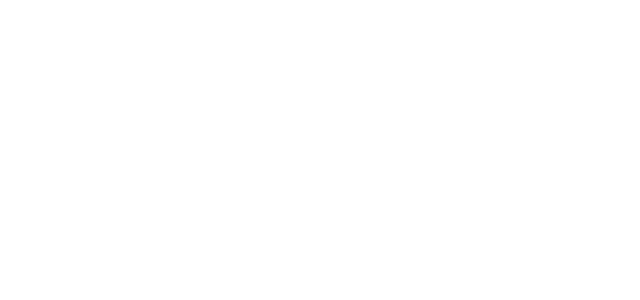
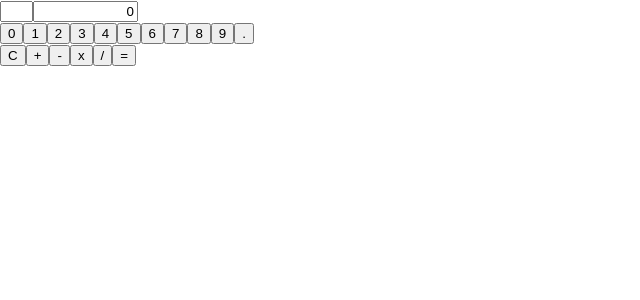
Before and after one commit to ToshihiroWatanabe/simple-calculator, a Next.js app: page / in a window 1280 px wide. Shown: the top 300 px of the page, without its empty margins (0-640 px from the left). Built offline with nearby package versions, Linux system fonts and the light colour scheme.

Commit message:
update: 数値の入力とキャンセルを実装

```diff
--- a/src/pages/index.tsx
+++ b/src/pages/index.tsx
@@ -1,8 +1,81 @@
 import type { NextPage } from "next";
-import styles from "styles/Home.module.css";
+import { Fragment, useState } from "react";
+import { BUTTONS, MAX_DIGIT } from "utils/constants";
+import InputMode from "types/InputMode";
 
 const Home: NextPage = () => {
-  return <></>;
+  const [outputOperation, setOutputOperation] = useState("");
+  const [outputValue, setOutputValue] = useState(0);
+  let inputMode: InputMode = "continue";
+  let previousValue = 0;
+  let isDecimaled: boolean = false;
+
+  const onClick = (code: number) => {
+    if (BUTTONS[code] == "C") {
+      clear();
+    }
+    if (inputMode == "continue" && code >= 0 && code <= 9) {
+      if (String(outputValue).length > MAX_DIGIT) {
+        return;
+      }
+      if (isDecimaled) {
+        setOutputValue(outputValue + code / 10);
+      } else if (Number.isInteger(outputValue)) {
+        setOutputValue(outputValue * 10 + code);
+      } else if (!Number.isInteger(outputValue)) {
+        const decimalPosition = outputValue.toString().indexOf(".");
+        console.log(decimalPosition);
+        setOutputValue(
+          outputValue +
+            code * 10 ** -(outputValue.toString().length - decimalPosition)
+        );
+      }
+    }
+    isDecimaled = false;
+    if (
+      inputMode == "continue" &&
+      BUTTONS[code] === "." &&
+      Number.isInteger(outputValue)
+    ) {
+      isDecimaled = true;
+    }
+  };
+
+  const clear = () => {
+    setOutputOperation("");
+    setOutputValue(0);
+    inputMode = "continue";
+    previousValue = 0;
+    isDecimaled = false;
+  };
+
+  return (
+    <>
+      <div>
+        <input type="text" defaultValue={outputOperation} size={1}></input>
+        <input
+          type="text"
+          defaultValue={outputValue}
+          size={10}
+          style={{ textAlign: "right" }}
+        ></input>
+      </div>
+      {BUTTONS.map((button, index) => {
+        return (
+          <Fragment key={index}>
+            {index === 11 && <br />}
+            <button
+              onClick={() => {
+                onClick(index);
+              }}
+            >
+              {button}
+            </button>
+          </Fragment>
+        );
+      })}
+    </>
+  );
 };
 
 export default Home;
--- /dev/null
+++ b/src/types/InputMode.d.ts
@@ -0,0 +1,2 @@
+export type InputMode = "continue" | "break";
+export default InputMode;
--- /dev/null
+++ b/src/utils/constants.ts
@@ -0,0 +1,21 @@
+export const BUTTONS: string[] = [
+  "0",
+  "1",
+  "2",
+  "3",
+  "4",
+  "5",
+  "6",
+  "7",
+  "8",
+  "9",
+  ".",
+  "C",
+  "+",
+  "-",
+  "x",
+  "/",
+  "=",
+];
+
+export const MAX_DIGIT = 10;
```
